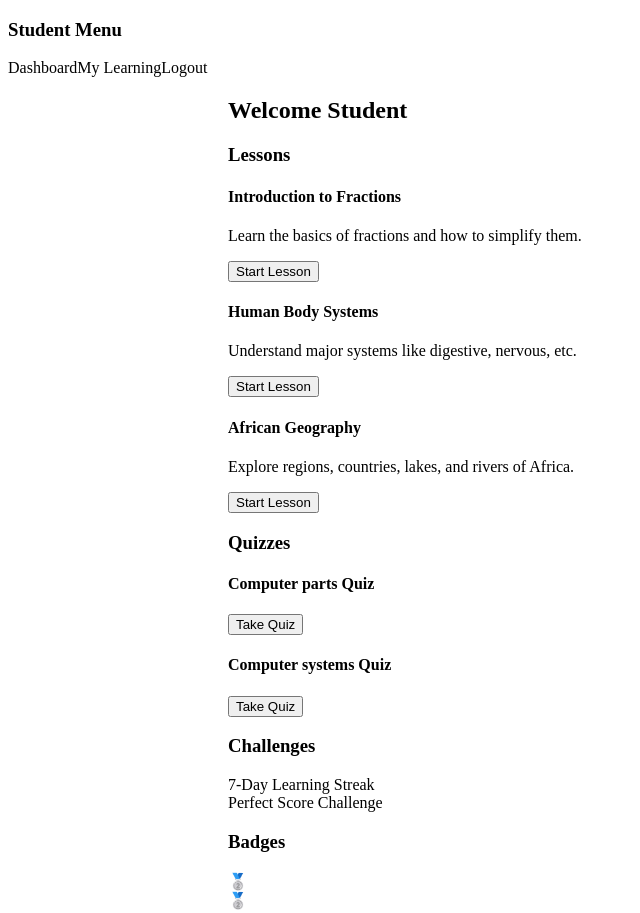
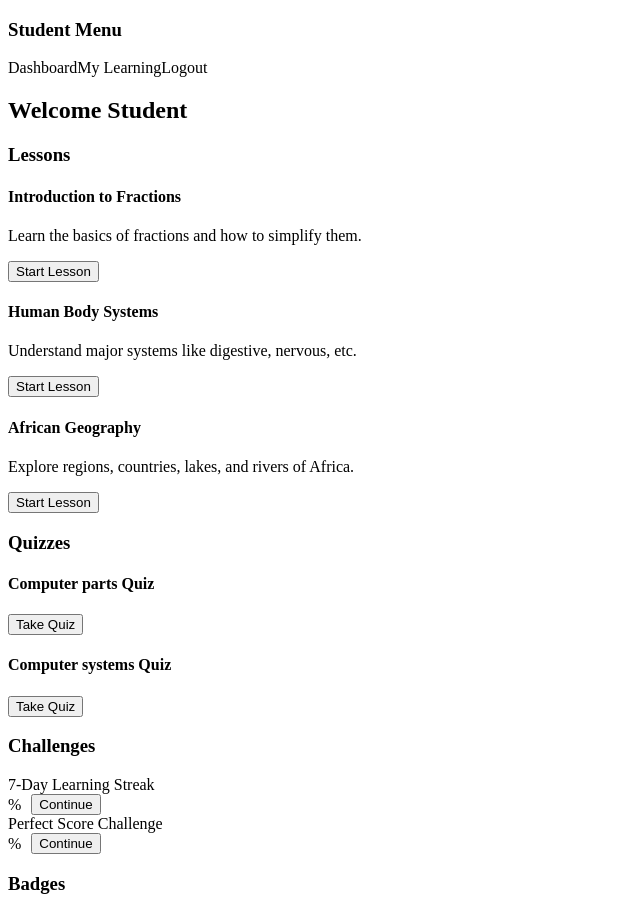
Before and after one commit to Cshoga/Alu_KwigaQuest, a React (Vite) app in the folder frontend/: page /student-dashboard in a window 1280 px wide. Shown: the top 913 px of the page, without its empty margins (0-640 px from the left). Built offline with nearby package versions, Linux system fonts and the light colour scheme; the HTML template or start-up script is replaced by a standard one.

Commit message:
StudentDashboard

```diff
--- a/frontend/src/routes/StudentDashboard.jsx
+++ b/frontend/src/routes/StudentDashboard.jsx
@@ -16,11 +16,12 @@ export default function StudentDashboard() {
   return (
     <div className='dashboard-container'>
       <Sidebar role="Student" />
-      <div className='dashboard-content' style={{ marginLeft: 220 }}>
+      <div className='dashboard-content'>
+
+        {toast && <Toast message={toast} />}
         <h2>Welcome Student</h2>
-        {toast && <Toast message={toast} />}
 
-
+        {/* ---------- LESSONS ---------- */}
         <h3><i className='fa fa-book'></i> Lessons</h3>
         {sampleLessons.map(l => (
           <div className='lesson-card' key={l.id}>
@@ -37,7 +38,7 @@ export default function StudentDashboard() {
           </div>
         ))}
 
-
+        {/* ---------- QUIZZES ---------- */}
         <h3><i className='fa fa-pen'></i> Quizzes</h3>
         {sampleQuizzes.map(q => (
           <div className='quiz-card' key={q.id}>
@@ -54,20 +55,31 @@ export default function StudentDashboard() {
           </div>
         ))}
 
-
+        {/* ---------- CHALLENGES ---------- */}
         <h3><i className='fa fa-trophy'></i> Challenges</h3>
         {sampleChallenges.map(c => (
           <div className='challenge-card' key={c.id}>
             <div className='challenge-title'>{c.title}</div>
-            <div className='challenge-progress'>
-              <div
-                className='challenge-progress-bar'
-                style={{ width: `${c.progress}%` }}
-              ></div>
+            <div style={{ display: 'flex', alignItems: 'center', gap: '10px', width: '100%' }}>
+              <div className='challenge-progress'>
+                <div
+                  className='challenge-progress-bar'
+                  style={{ width: `${c.progress}%` }}
+                >
+                  {c.progress}%
+                </div>
+              </div>
+              <button
+                className='continue-btn'
+                onClick={() => setToast(`Continuing challenge: ${c.title}`)}
+              >
+                Continue
+              </button>
             </div>
           </div>
         ))}
 
+        {/* ---------- BADGES ---------- */}
         <h3><i className='fa fa-medal'></i> Badges</h3>
         <div className='badges-container'>
           {sampleBadges.map(b => (
@@ -76,10 +88,11 @@ export default function StudentDashboard() {
               key={b.id}
               title={b.name}
             >
-              {b.earned ? '🏆' : '🥈'}
+              {b.earned ? '🏆' : '🔒'}
             </div>
           ))}
         </div>
+
       </div>
     </div>
   )
```
